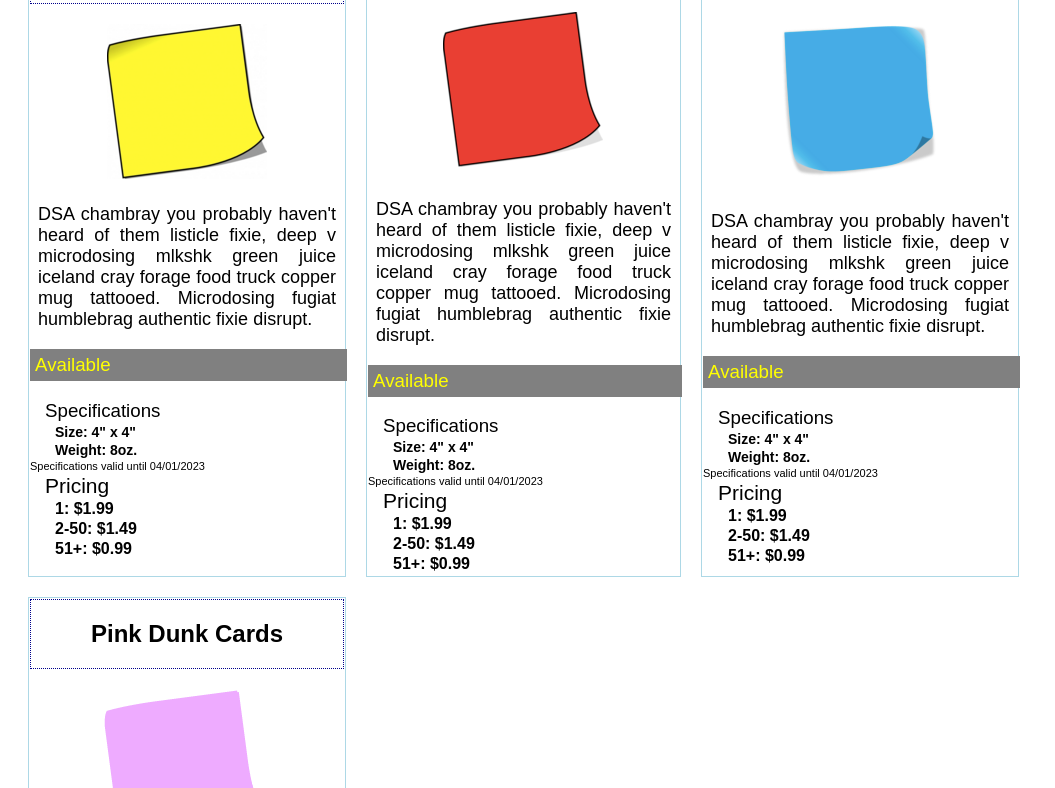
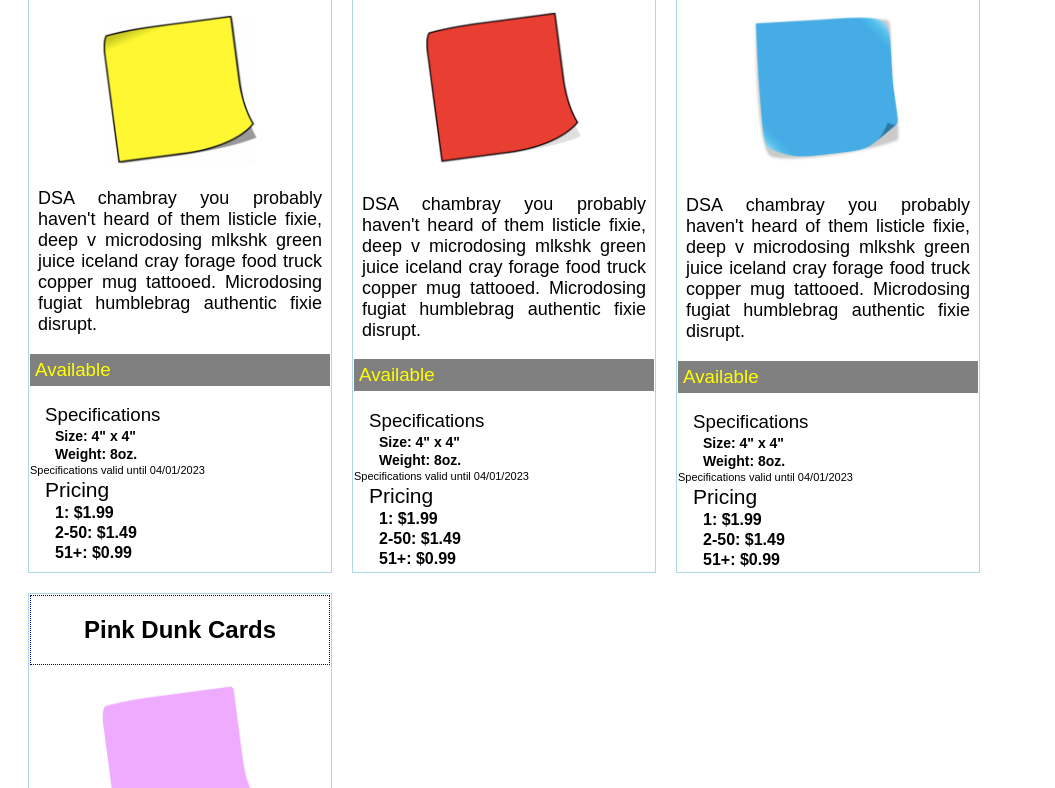
Before and after one commit to gonzalez-aj/ASSIGNMENT-product-cards, a plain HTML site: page index.html in a window 1280 px wide. Shown: the part 111-899 px from the top of the page, without its empty margins (0-1055 px from the left). Drawn offline with Linux system fonts and the light colour scheme.

Commit message:
created coding-cards for final edits

```diff
--- a/index.html
+++ b/index.html
@@ -13,7 +13,7 @@
       <td>
         <header class="title"><h2>Yellow Dunk Cards</h2></header>
         <div>
-          <p><img src="images/yellowcard.png" alt="yellowcard"></p>
+          <p><img class="yellow-dunk" src="images/yellowcard.png" alt="yellowcard"></p>
         </div>
         <div>
           <p class="descrip">DSA chambray you probably haven't heard of them listicle fixie, deep v microdosing mlkshk green juice iceland cray forage food truck copper mug tattooed. Microdosing fugiat humblebrag authentic fixie disrupt. </p>
--- a/main.css
+++ b/main.css
@@ -12,7 +12,7 @@
   font-family: sans-serif;
 }
 
-.title {
+header.title {
   border: dotted 1px darkblue;
   text-align: center;
   padding-left: 10px;
@@ -33,6 +33,7 @@
   text-align: center;
   padding: 0px;
   margin: 0px;
+  width: 100%;
 
 }
 
@@ -45,7 +46,6 @@
 }
 
 .avail {
-  width: 99.5%;
   background-color: gray;
   padding-top: 5px;
   padding-bottom: 5px;
@@ -91,3 +91,7 @@
   margin-bottom: 2px;
   font-size: 16px;
 }
+
+.yellow-dunk {
+  height: 156px;
+}
```
